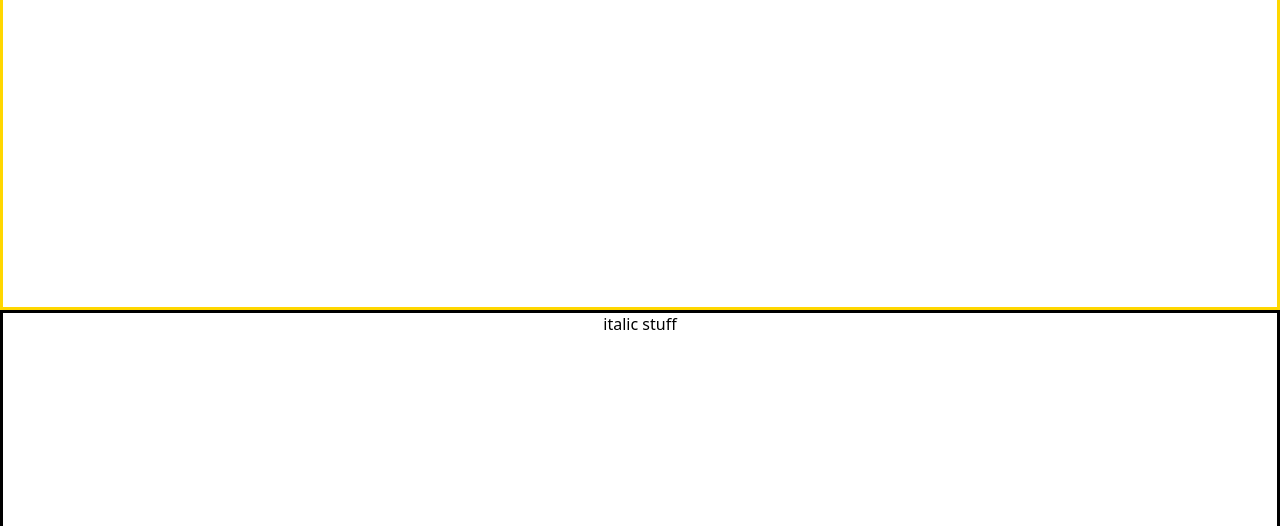
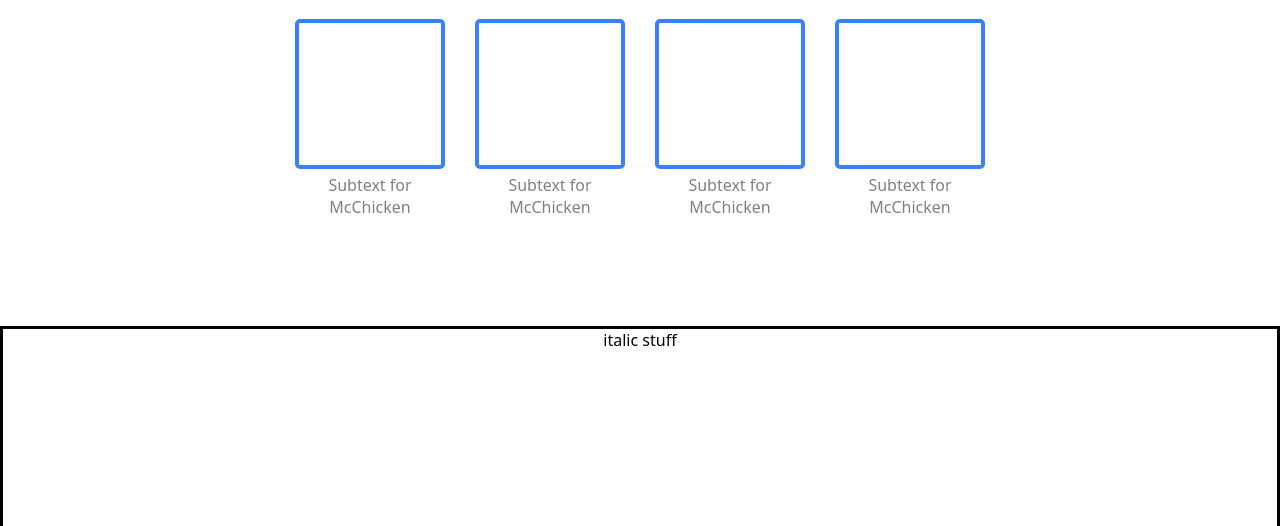
Before and after one commit to bigahk/odin-css-landing-page, a plain HTML site: page index.html in a window 1280 px wide. Shown: the part 693-1219 px from the top of the page. Drawn offline with Linux system fonts and the light colour scheme.

Commit message:
Complete styling of second section
Create containers for box
Set margins for boxes, text
Set gap for boxes
Flex align all contents of second-container
Color border for boxes
Color for text
Adjust size of second section

```diff
--- a/index.html
+++ b/index.html
@@ -24,7 +24,8 @@
     <div class="main">
         <div class="content-left">
             <h1 id="main-title">Main website title thing</h1>
-            <p class="top-p">For me, it's the McChicken. The best fast food sandwich. I even ask for extra McChicken sauce packets and
+            <p class="top-p">For me, it's the McChicken. The best fast food sandwich. I even ask for extra McChicken
+                sauce packets and
                 the staff is so friendly and more than willing to oblige.
             </p>
             <button class="top-button">Sign Up</button>
@@ -41,10 +42,22 @@
         </header>
 
         <div class="second-container">
-        <div class="container"></div>
-        <div class="container"></div>
-        <div class="container"></div>
-        <div class="container"></div>
+            <div class="box-container">
+                <div class="box"></div>
+                <div class="box-text">Subtext for McChicken</div>
+            </div>
+            <div class="box-container">
+                <div class="box"></div>
+                <div class="box-text">Subtext for McChicken</div>
+            </div>
+            <div class="box-container">
+                <div class="box"></div>
+                <div class="box-text">Subtext for McChicken</div>
+            </div>
+            <div class="box-container">
+                <div class="box"></div>
+                <div class="box-text">Subtext for McChicken</div>
+            </div>
         </div>
     </section>
 
--- a/style.css
+++ b/style.css
@@ -61,11 +61,11 @@
    color: #F9FAF8;
 }
 
-.top-p{
+.top-p {
    font-size: 18px;
 }
 
-.top-button{
+.top-button {
    margin-top: 15px;
    padding: 7px 25px;
    background-color: #3882F6;
@@ -76,15 +76,15 @@
    border: 0;
 }
 
-#top-header{
+#top-header {
    background-color: #1F2937;
 }
 
-.logo{
+.logo {
    color: #F9FAF8
 }
 
-#main-title{
+#main-title {
    font-size: 48px;
 }
 
@@ -93,23 +93,41 @@
 
 /* Second Section */
 
-.second-main{
-   height: 55vh;
-   border: 3px solid gold;
+.second-main {
+   height: 57vh;
+   text-align: center;
 }
 
-.second-head{
+.second-head {
    font-size: 36px;
    padding: 25px;
 }
 
-.second-container{
-   margin:
+.second-container {
+   display: flex;
+   justify-content: center;
+   align-items: center;
+   gap: 30px;
 }
+
+.box {
+   border: 4px solid #3882F6;
+   height: 150px;
+   width: 150px;
+   align-items: center;
+   border-radius: 5px;
+   margin-bottom: 5px;
+}
+
+.box-text {
+   width: 150px;
+   color: grey;
+}
+
 
 /* Third Section */
 
-.third-main{
+.third-main {
    height: 45vh;
    border: 3px solid black;
 }
```
Lines whose indentation alone changed are shown as unchanged.
